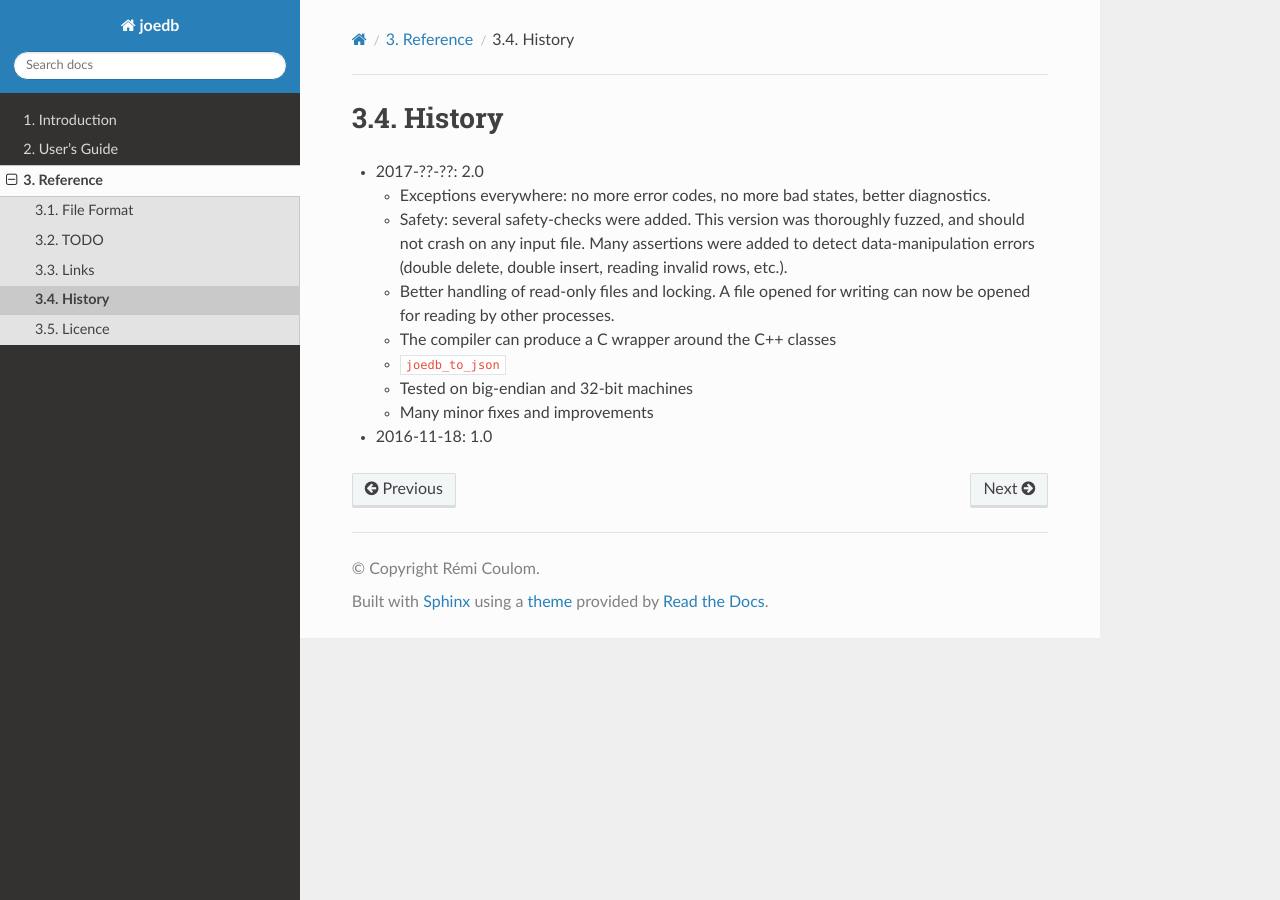
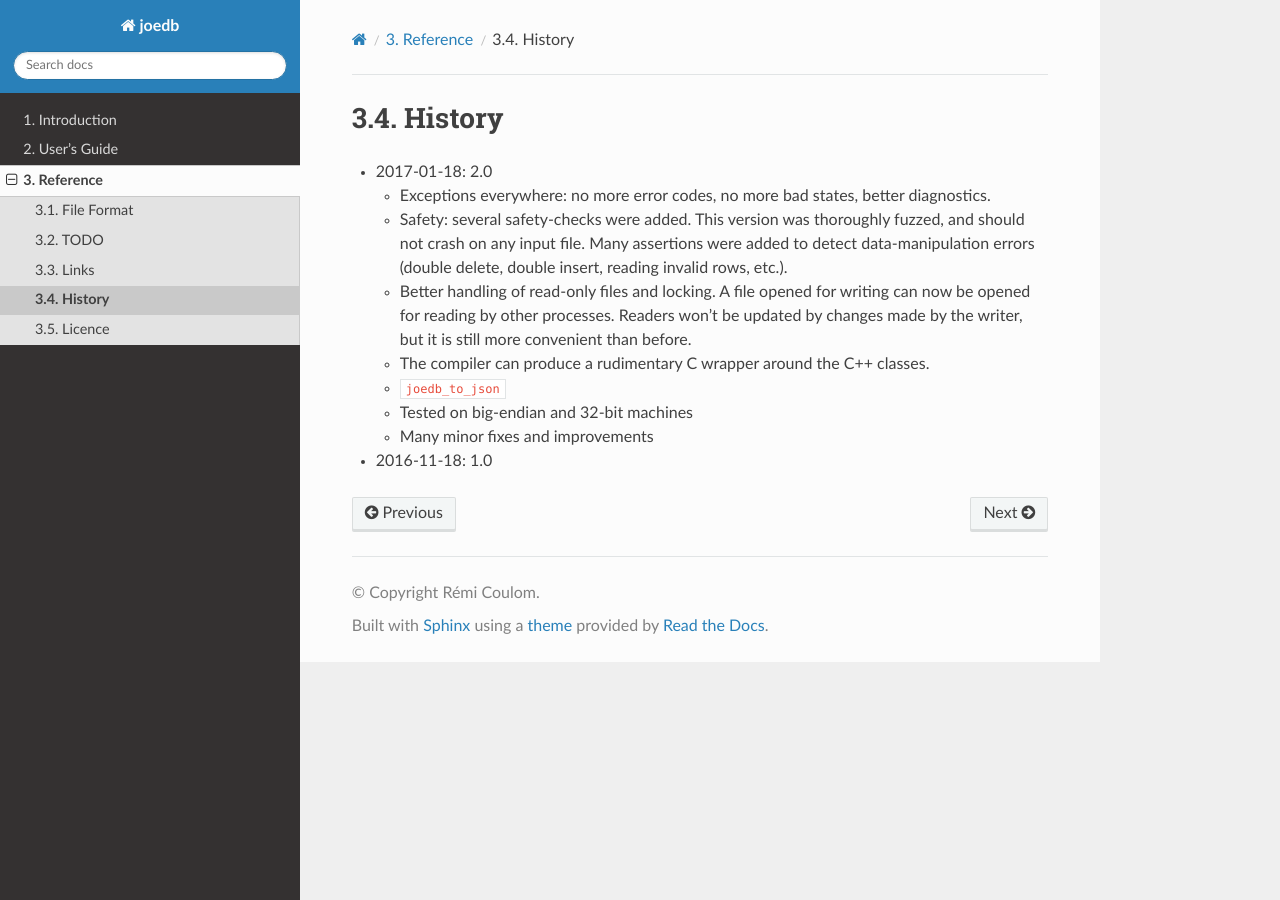
Before and after one commit to Remi-Coulom/joedb, a Sphinx documentation site: the page built from doc/source/history.rst, in a window 1280 px wide. Built offline with Sphinx 7.4.7 and the Read the Docs theme 2.0.0, drawn with Linux system fonts in a browser that asks for light colours; formulas are drawn with MathJax 3.

Commit message:
Getting ready for the 2.0 release

```diff
--- a/doc/source/history.rst
+++ b/doc/source/history.rst
@@ -1,12 +1,12 @@
 History
 =======
 
-- 2017-??-??: 2.0
+- 2017-01-18: 2.0
 
   - Exceptions everywhere: no more error codes, no more bad states, better diagnostics.
   - Safety: several safety-checks were added. This version was thoroughly fuzzed, and should not crash on any input file. Many assertions were added to detect data-manipulation errors (double delete, double insert, reading invalid rows, etc.).
-  - Better handling of read-only files and locking. A file opened for writing can now be opened for reading by other processes.
-  - The compiler can produce a C wrapper around the C++ classes
+  - Better handling of read-only files and locking. A file opened for writing can now be opened for reading by other processes. Readers won't be updated by changes made by the writer, but it is still more convenient than before.
+  - The compiler can produce a rudimentary C wrapper around the C++ classes.
   - ``joedb_to_json``
   - Tested on big-endian and 32-bit machines
   - Many minor fixes and improvements
```
Also changed, not shown: 3 other files.
